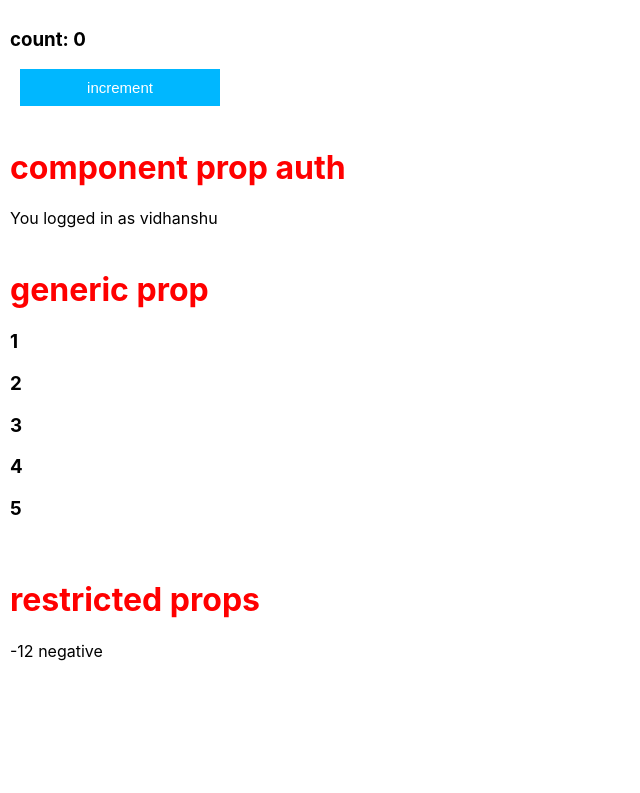
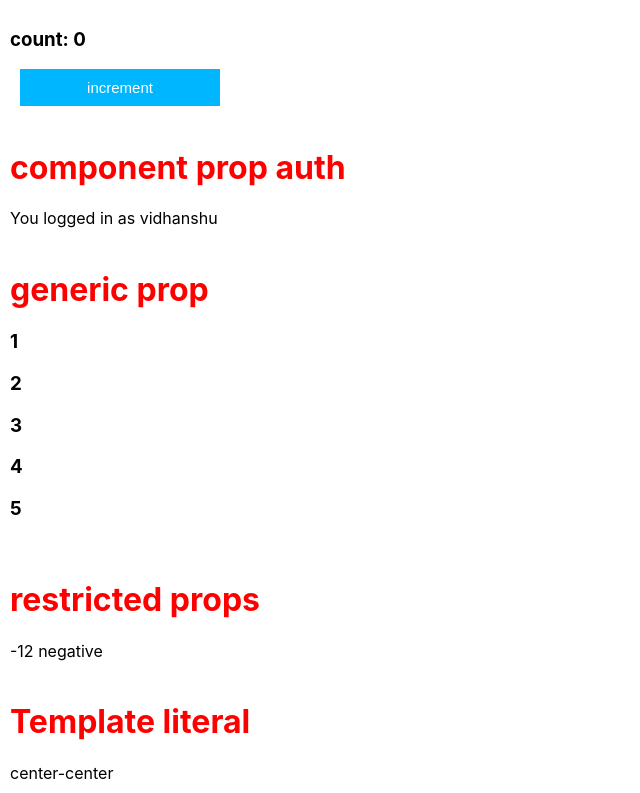
Before and after one commit to vidhanshu/react-typescript-tutorial, a React (Create React App) app: page / in a window 1280 px wide. Shown: the part 1735-2528 px from the top of the page, without its empty margins (0-640 px from the left). Before the commit the page ends 2406 px from the top, so only its background shows below. Built offline with nearby package versions, Linux system fonts and the light colour scheme.

Commit message:
template literal

```diff
--- a/src/App.tsx
+++ b/src/App.tsx
@@ -15,6 +15,7 @@ import Persons from "./components/Persons";
 import Private from "./components/component prop/Private";
 import RandomNumber from "./components/restricting prop/RandomNumber";
 import Section from "./components/section/Section";
+import TemplateLiteral from "./components/template literal types/TemplateLiteral";
 import ThemeContextProvider from "./components/useContext/ThemeContextProvider";
 import { useState } from "react";
 import { ClassCounter } from "./components/class/ClassCounter";
@@ -87,7 +88,10 @@ function App() {
             />
           </Section>
           <Section title="restricted props">
-            <RandomNumber value={-12} isNegative={true}/>
+            <RandomNumber value={-12} isNegative={true} />
+          </Section>
+          <Section title="Template literal">
+            <TemplateLiteral position="center-center" />
           </Section>
         </div>
       </AuthContextProvider>
--- /dev/null
+++ b/src/components/template literal types/TemplateLiteral.tsx
@@ -0,0 +1,9 @@
+type horizontalPosition = "left" | "center" | "right";
+type verticalPosition = "top" | "center" | "bottom";
+type positionType = { position: `${horizontalPosition}-${verticalPosition}` };
+
+function TemplateLiteral({ position }: positionType) {
+  return <div>{position}</div>;
+}
+
+export default TemplateLiteral;
```
